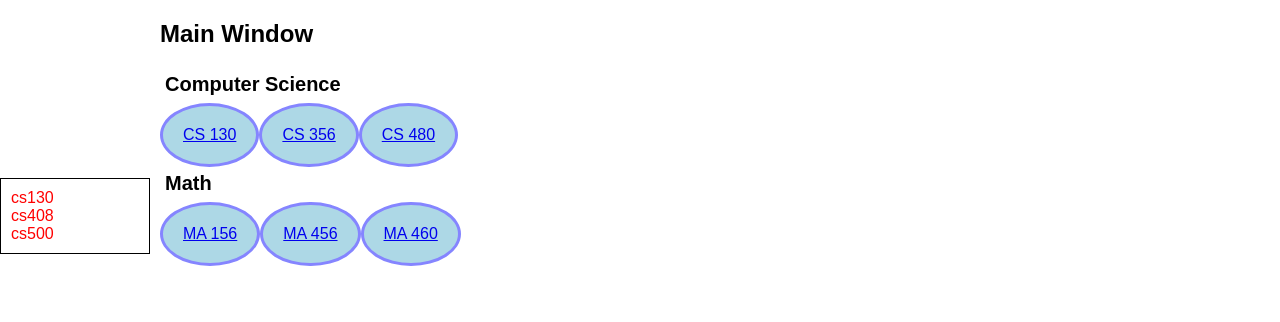
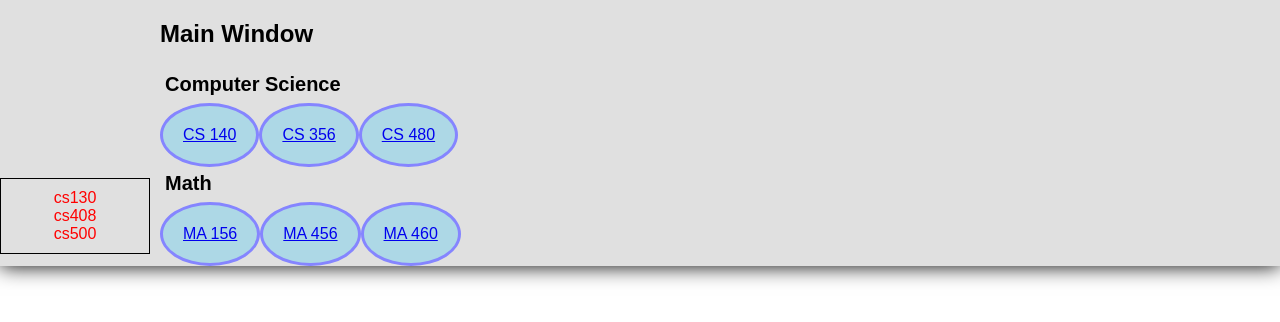
Before and after one commit to kunal-rp/GroupStudy, a React (Create React App) app in the folder group_study/: page / in a window 1280 px wide. Shown: the top 322 px of the page. Built offline with nearby package versions, Linux system fonts and the light colour scheme.

Commit message:
changed some of the CSS

```diff
--- a/group_study/src/App.css
+++ b/group_study/src/App.css
@@ -1,6 +1,8 @@
 .App {
   position: relative;
   height: 100%;
+  background-color: rgb(224, 224, 224);
+  box-shadow: 0 0 20px black;
 }
 .sidebar-container {
   display: inline-block;
@@ -9,6 +11,7 @@
   height: 100%;
   color: red;
   padding: 10px;
+  text-align: -webkit-center;
 }
 
 .main-window-container {
@@ -34,6 +37,7 @@
   padding: 5px;
   font-weight: bold;
   padding-bottom: 7px;
+  /* border-style: solid;  */
 }
 
 @keyframes App-logo-spin {
--- a/group_study/src/App.js
+++ b/group_study/src/App.js
@@ -16,7 +16,7 @@ constructor(props) {
       subjects: [
         {
           subject_name: "Computer Science",
-          courses: ['CS 130', 'CS 356', 'CS 480']
+          courses: ['CS 140', 'CS 356', 'CS 480']
         }
         ,{
           subject_name: "Math",
@@ -29,6 +29,7 @@ constructor(props) {
 }
 
   handleSubscribeGroups= (group)=>{
+  //  handleSubscribeGroups(group){
     console.log('pressed in the window');
     this.setState({
       subscribed_groups: this.state.subscribed_groups.concat(group)
--- a/group_study/src/main_window.js
+++ b/group_study/src/main_window.js
@@ -19,7 +19,7 @@ export default class Main_Window extends Component {
                         {subject.courses.map((course => {
 
                             return(
-
+                                // Need to fix how function is called  onClick={this.props.handleSubscribeGroups({course})}
                                 <div key={course} className="courses" >
                                     <a href="#">
                                         {course}
```
